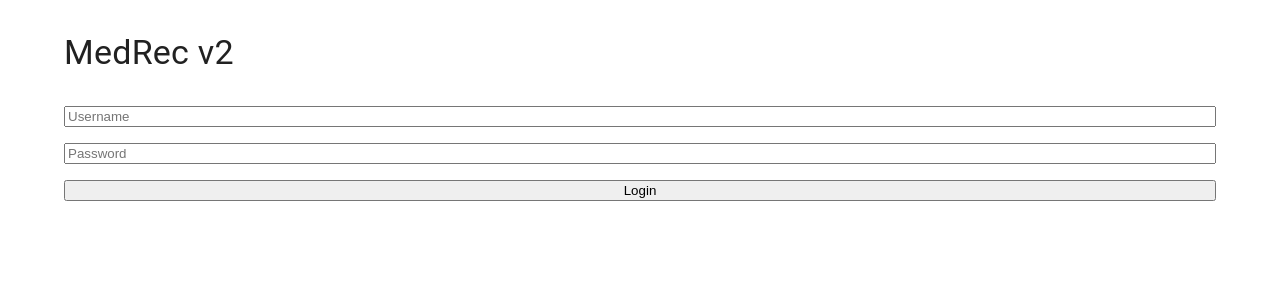
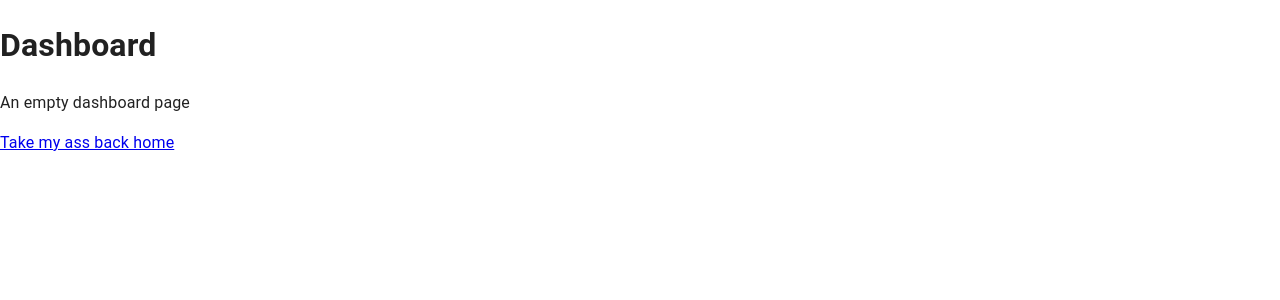
Before and after one commit to mellikestocode/medrecv2, a React app: page /dashboard in a window 1280 px wide. Shown: the top 300 px of the page. Built offline with nearby package versions, Linux system fonts and the light colour scheme; no server answers.

Commit message:
added routing

```diff
--- a/src/api.ts
+++ b/lib/api.ts
@@ -10,7 +10,7 @@ export const fetchToken = async (username: string, password: string): Promise<st
     });
 
     if (!response.ok) {
-        throw new Error('Network response was not ok');
+        throw new Error(response.statusText);
     }
 
     const data = await response.json();
--- a/package.json
+++ b/package.json
@@ -59,6 +59,7 @@
     "html-webpack-plugin": "^5.6.3",
     "react": "^19.0.0",
     "react-dom": "^19.0.0",
+    "react-router": "^7.5.0",
     "style-loader": "^4.0.0",
     "ts-loader": "^9.5.2",
     "webpack": "^5.98.0",
--- a/renderer/src/App.tsx
+++ b/renderer/src/App.tsx
@@ -1,20 +1,20 @@
 import React, { useCallback, useState } from 'react';
-import { Box, Typography, Container } from '@mui/material';
-import { fetchToken } from '../../src/api';
+import { Box, Typography, Container, TextField, Button } from '@mui/material';
+import { fetchToken } from '../../lib/api';
+import { useNavigate } from "react-router";
 
 const App: React.FC = () => {
   const [username, setUsername] = useState('');
   const [password, setPassword] = useState('');
 
-
+  const navigate = useNavigate();
   const handleLogin = useCallback(async () => {
-    const token = await fetchToken(username, password);
-    if (token !== null) {
-      console.log("Login successful");
+    try {
+      const token = await fetchToken(username, password);
       // set token in local storage or context
-      // navigate to main page
-    } else {
-      console.error("Login failed");
+      navigate("/dashboard");
+    } catch (error) {
+      console.error("Login failed, fetch no bueno", error);
       // display error message
     }
   }, [username, password]);
@@ -28,9 +28,9 @@ const App: React.FC = () => {
       </Box>
       <Box sx={{ my: 4 }}>
         <Box sx={{ display: 'flex', flexDirection: 'column', gap: 2 }}>
-          <input type="text" placeholder="Username" value={username} onChange={(e) => setUsername(e.target.value)} />
-          <input type="password" placeholder="Password" value={password} onChange={(e) => setPassword(e.target.value)} />
-          <button type="submit" onClick={handleLogin}>Login</button>
+          <TextField type="text" placeholder="Username" value={username} onChange={(e) => setUsername(e.target.value)} />
+          <TextField type="password" placeholder="Password" value={password} onChange={(e) => setPassword(e.target.value)}/>
+          <Button type="submit" onClick={handleLogin}>Login</Button>
         </Box>
       </Box>
     </Container>
--- /dev/null
+++ b/renderer/src/Dashboard.tsx
@@ -0,0 +1,14 @@
+import react from 'react';
+import { NavLink } from 'react-router';
+
+const Dashboard = () => {
+    return (
+        <div>
+            <h1>Dashboard</h1>
+            <p>An empty dashboard page</p>
+            <NavLink to="/">Take my ass back home</NavLink>
+        </div>
+    );
+}
+
+export default Dashboard;
--- a/renderer/src/index.tsx
+++ b/renderer/src/index.tsx
@@ -3,6 +3,8 @@ import { createRoot } from 'react-dom/client';
 import { ThemeProvider, createTheme } from '@mui/material/styles';
 import CssBaseline from '@mui/material/CssBaseline';
 import App from './App';
+import { BrowserRouter, Route, Routes } from "react-router";
+import Dashboard from './Dashboard';
 
 const theme = createTheme({
   palette: {
@@ -15,9 +17,14 @@ const root = createRoot(container!);
 
 root.render(
   <React.StrictMode>
-    <ThemeProvider theme={theme}>
-      <CssBaseline />
-      <App />
-    </ThemeProvider>
+    <BrowserRouter>
+      <ThemeProvider theme={theme}>
+        <CssBaseline />
+        <Routes>
+          <Route index element={<App />} />
+          <Route path='/dashboard' element={<Dashboard />} />
+        </Routes>
+      </ThemeProvider>
+    </BrowserRouter>
   </React.StrictMode>
 );
```
Also changed, not shown: 1 other file (tests, documents, lock files or other folders).
